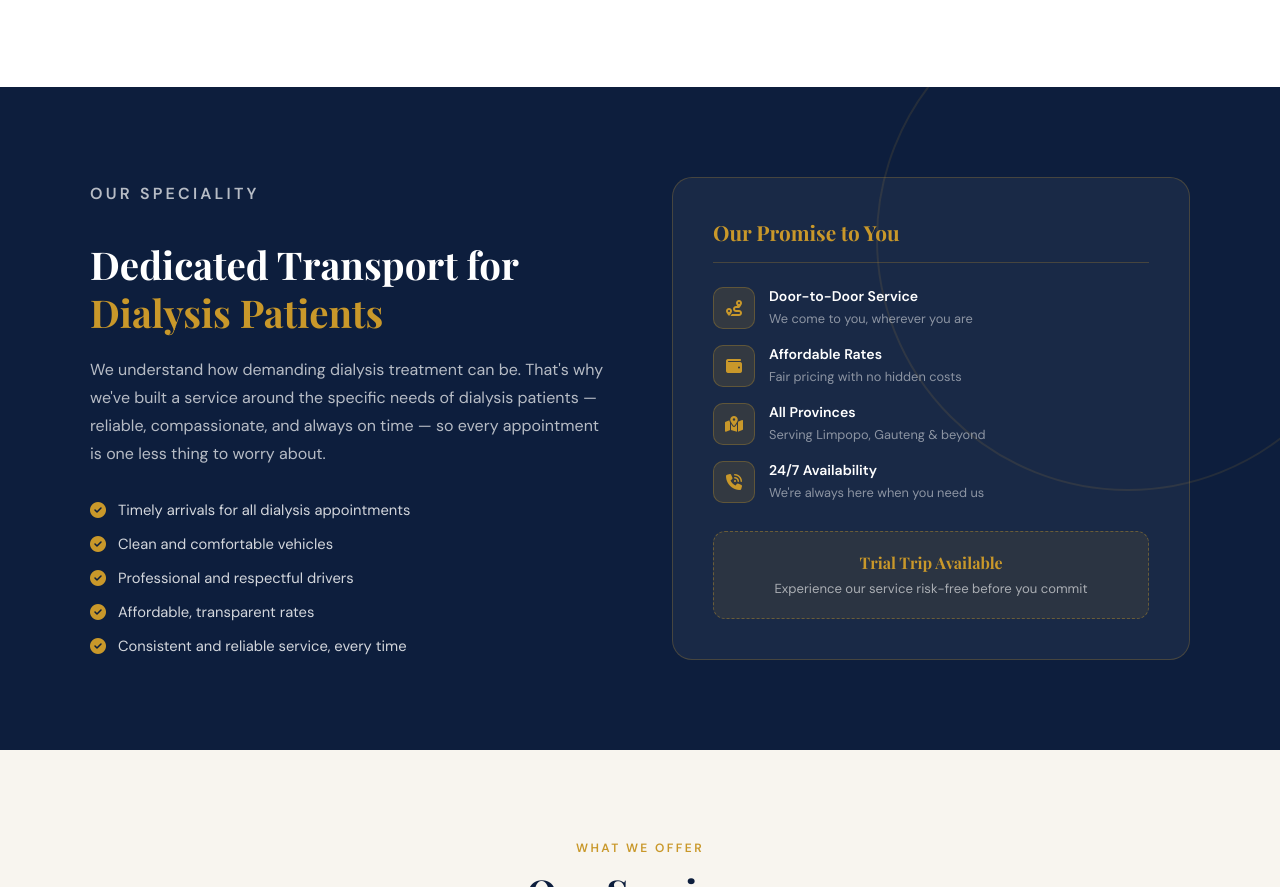
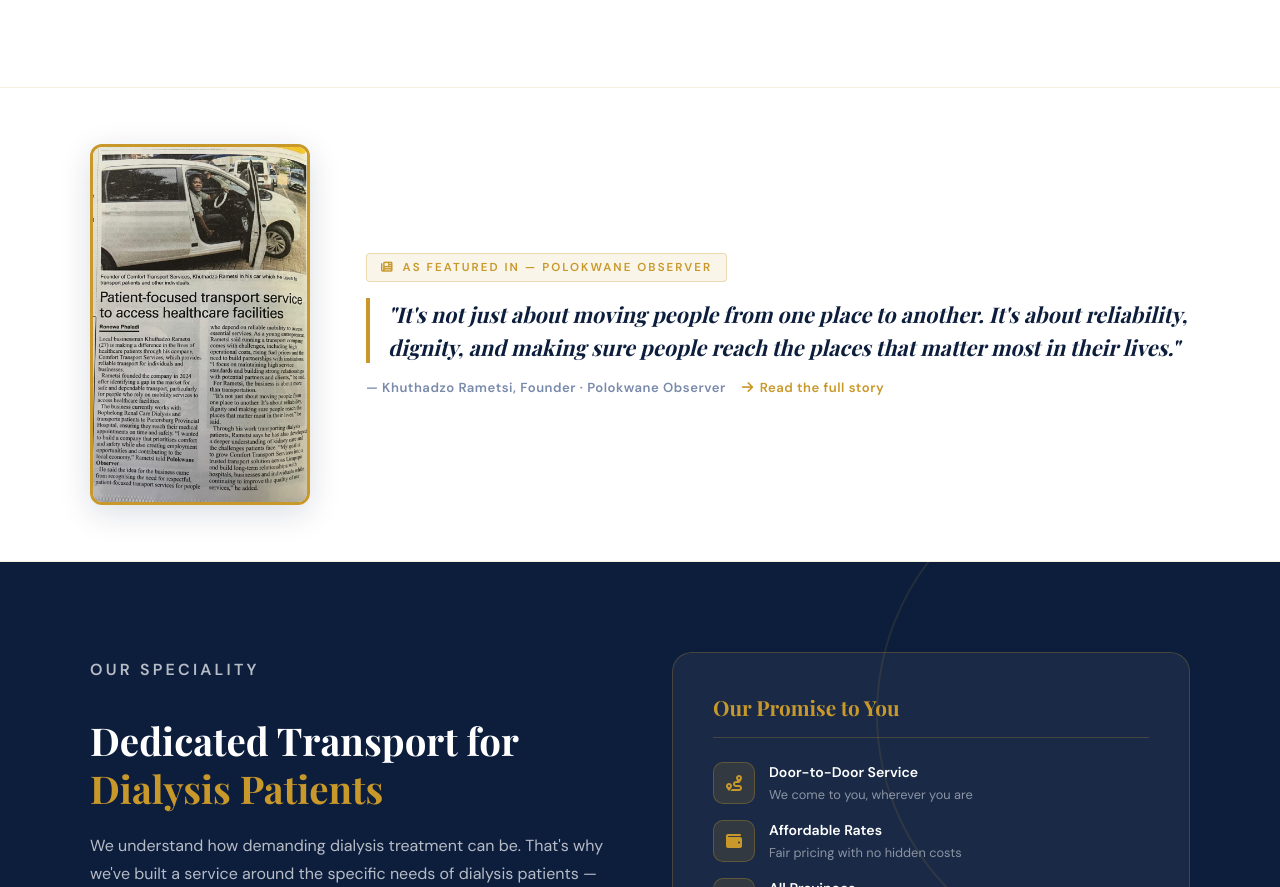
Before and after one commit to Chegofatso27/ComfortShuttle, a website: page index.html in a window 1280 px wide. Shown: the part 1362-2249 px from the top of the page. Drawn offline with nearby package versions, Linux system fonts and the light colour scheme; no server answers.

Commit message:
Update index.html

```diff
--- a/index.html
+++ b/index.html
@@ -934,6 +934,71 @@
     }
 
     /* ─── CONTACT STRIP ─── */
+    /* ─── PRESS STRIP ─── */
+    .press-strip {
+      background: var(--white);
+      padding: 56px 24px;
+      border-top: 1px solid rgba(201,152,42,0.15);
+      border-bottom: 1px solid rgba(201,152,42,0.15);
+    }
+    .press-strip-inner {
+      max-width: 1100px; margin: 0 auto;
+      display: grid; grid-template-columns: auto 1fr;
+      gap: 56px; align-items: center;
+    }
+    .press-strip-image {
+      width: 220px; flex-shrink: 0;
+      border-radius: 12px; overflow: hidden;
+      box-shadow: 0 8px 32px rgba(13,30,61,0.15);
+      border: 3px solid var(--gold);
+    }
+    .press-strip-image img { width: 100%; display: block; }
+
+    .press-strip-content { display: flex; flex-direction: column; gap: 16px; }
+
+    .press-strip-badge {
+      display: inline-flex; align-items: center; gap: 8px;
+      background: rgba(201,152,42,0.1);
+      border: 1px solid rgba(201,152,42,0.3);
+      color: var(--gold);
+      font-size: 0.72rem; font-weight: 800;
+      letter-spacing: 0.18em; text-transform: uppercase;
+      padding: 6px 14px; border-radius: 4px;
+      width: fit-content;
+    }
+
+    .press-strip-quote {
+      font-family: 'Playfair Display', serif;
+      font-size: clamp(1rem, 2vw, 1.35rem);
+      color: var(--navy);
+      line-height: 1.5;
+      border-left: 4px solid var(--gold);
+      padding-left: 18px;
+      font-style: italic;
+    }
+
+    .press-strip-meta {
+      display: flex; align-items: center; gap: 16px; flex-wrap: wrap;
+    }
+
+    .press-strip-author {
+      font-size: 0.82rem; color: var(--text-light);
+      font-weight: 600; letter-spacing: 0.04em;
+    }
+
+    .press-strip-link {
+      display: inline-flex; align-items: center; gap: 6px;
+      color: var(--gold); font-size: 0.82rem; font-weight: 700;
+      text-decoration: none; letter-spacing: 0.04em;
+      transition: opacity 0.2s;
+    }
+    .press-strip-link:hover { opacity: 0.75; }
+
+    @media (max-width: 768px) {
+      .press-strip-inner { grid-template-columns: 1fr; gap: 28px; }
+      .press-strip-image { width: 100%; }
+    }
+
     .contact-strip {
       background: var(--navy);
       padding: 64px 24px;
@@ -1200,6 +1265,25 @@
       </div>
     </div>
   </section>
+
+  <!-- ─── PRESS STRIP ─── -->
+  <div class="press-strip">
+    <div class="press-strip-inner">
+      <div class="press-strip-image">
+        <img src="newspaper.jpeg" alt="Comfort Transport Services in the Polokwane Observer" />
+      </div>
+      <div class="press-strip-content">
+        <span class="press-strip-badge"><i class="fas fa-newspaper"></i> As Featured In — Polokwane Observer</span>
+        <p class="press-strip-quote">
+          "It's not just about moving people from one place to another. It's about reliability, dignity, and making sure people reach the places that matter most in their lives."
+        </p>
+        <div class="press-strip-meta">
+          <span class="press-strip-author">— Khuthadzo Rametsi, Founder · Polokwane Observer</span>
+          <a href="about.html#press" class="press-strip-link"><i class="fas fa-arrow-right"></i> Read the full story</a>
+        </div>
+      </div>
+    </div>
+  </div>
 
   <!-- ─── DIALYSIS FOCUS ─── -->
   <section id="about-dialysis" class="dialysis-section">
```
